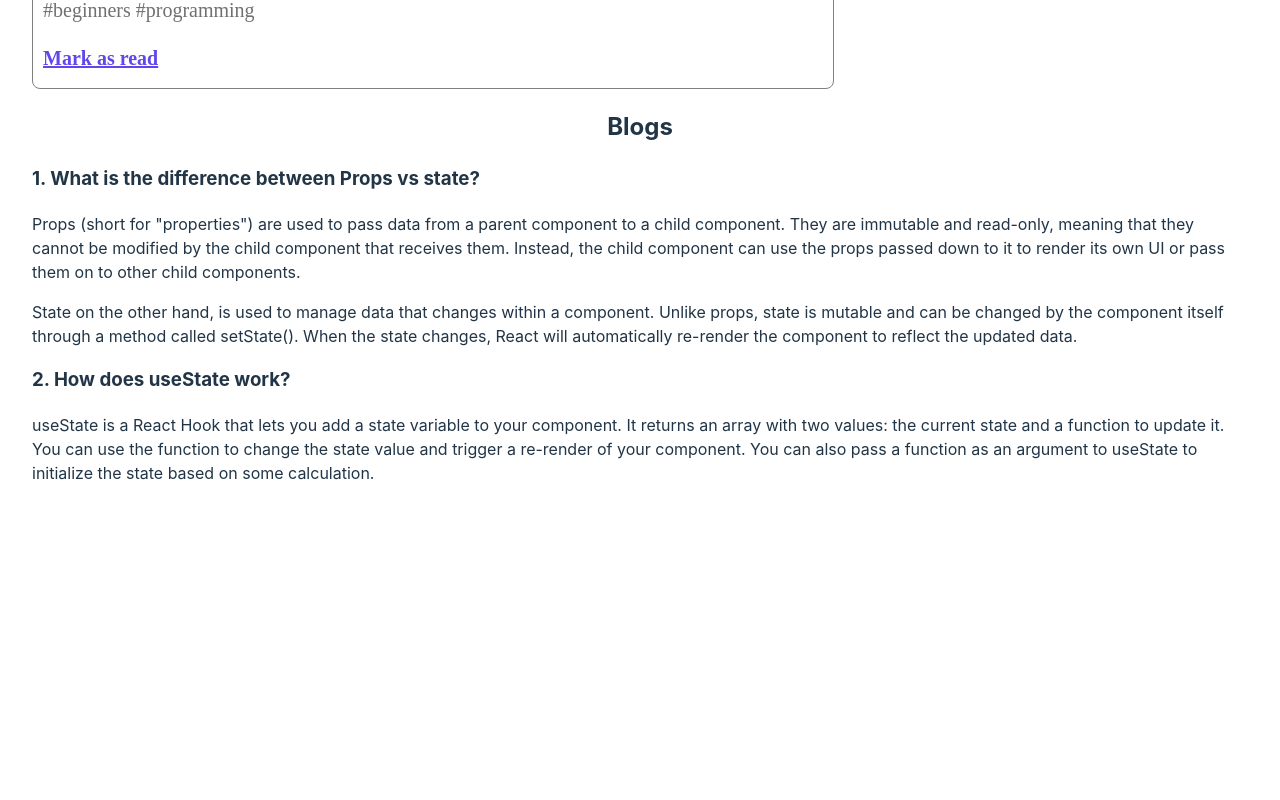
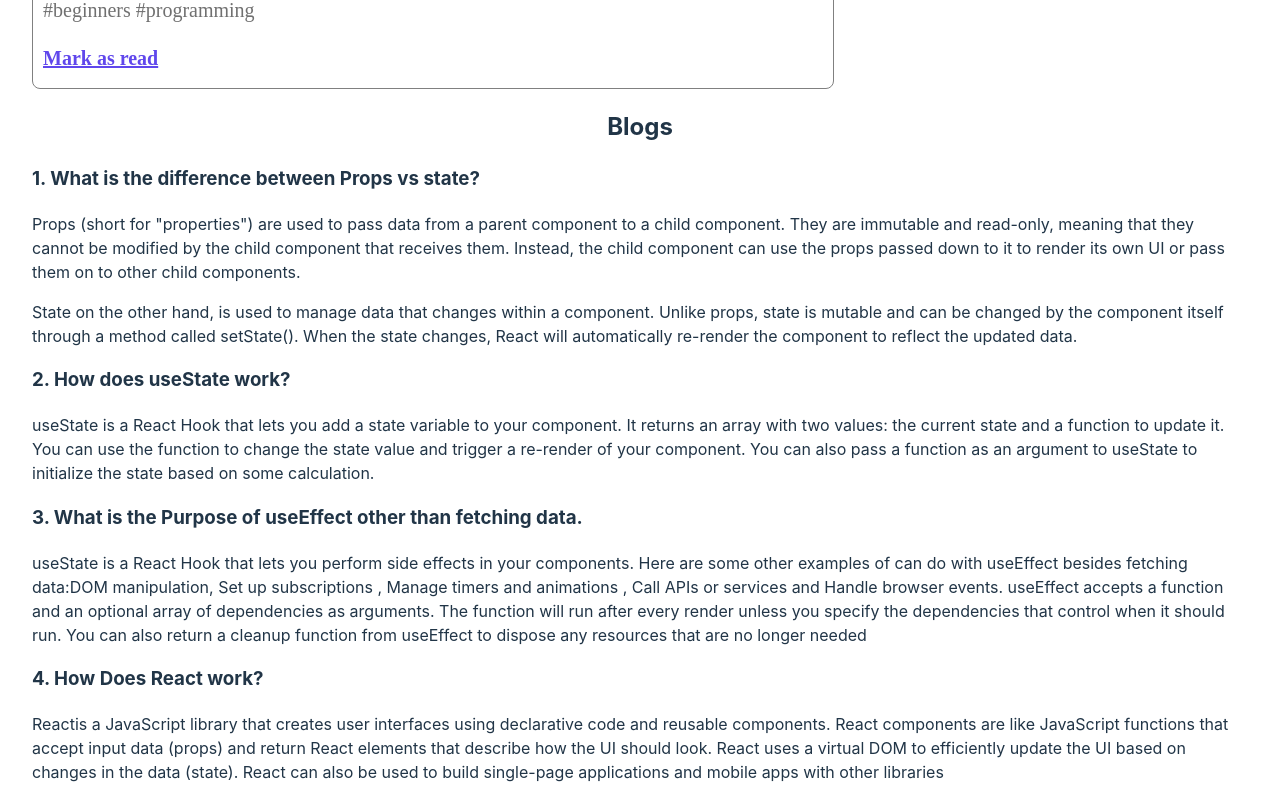
Before and after one commit to shimul-das/knowledge-cafe, a React (Vite) app: page / in a window 1280 px wide. Shown: the part 3200-4000 px from the top of the page. Before the commit the page ends 3701 px from the top, so only its background shows below. Built offline with nearby package versions, Linux system fonts and the light colour scheme.

Commit message:
last two questions added

```diff
--- a/src/Components/Questions/Questions.jsx
+++ b/src/Components/Questions/Questions.jsx
@@ -15,6 +15,15 @@ const Questions = () => {
             <p><span>useState</span> is a React Hook that lets you add a state variable to your component. It returns an array with two values: the current state and a function to update it. You can use the function to change the state value and trigger a re-render of your component. You can also pass a function as an argument to useState to initialize the state based on some calculation.</p>
 
         </div>
+        <div className='questions'>
+            <h3>3. What is the Purpose of useEffect other than fetching data.</h3>
+            <p><span>useState</span> is a React Hook that lets you perform side effects in your components. Here are some other examples of can do with useEffect besides fetching data:DOM manipulation, Set up subscriptions , Manage timers and animations , Call APIs or services and Handle browser events. useEffect accepts a function and an optional array of dependencies as arguments. The function will run after every render unless you specify the dependencies that control when it should run. You can also return a cleanup function from useEffect to dispose any resources that are no longer needed</p>
+
+        </div>
+        <div className='questions'>
+            <h3>4. How Does React work? </h3>
+            <p><span>React</span>is a JavaScript library that creates user interfaces using declarative code and reusable components. React components are like JavaScript functions that accept input data (props) and return React elements that describe how the UI should look. React uses a virtual DOM to efficiently update the UI based on changes in the data (state). React can also be used to build single-page applications and mobile apps with other libraries</p>
+        </div>
     </div>
   )
 }
```
